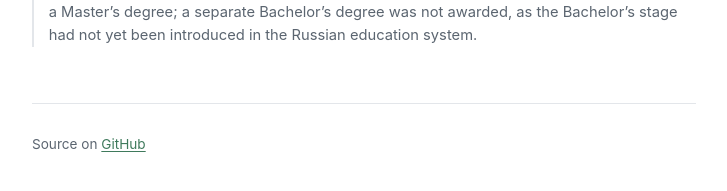
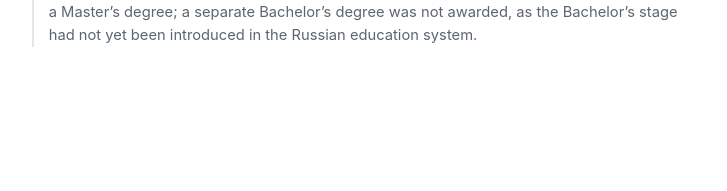
Before and after one commit to Ellariel/cv, a Jekyll site: the page built from index.md, in a window 1280 px wide and 900 px high, scrolled down 3578 px. Shown: the part 670-861 px from the top of the window, without its empty margins (276-1003 px from the left). Built offline with Jekyll 4.4.1, drawn with Linux system fonts in a browser that asks for light colours; after the commit the page ends 4365 px from its top, so only the background shows below that.

Commit message:
removed a footer

```diff
--- a/_layouts/cv.html
+++ b/_layouts/cv.html
@@ -14,9 +14,6 @@
 <body>
 <div class="page">
 {{ content }}
-<footer class="site-footer">
-  <p>Source on <a href="https://github.com/Ellariel/cv">GitHub</a></p>
-</footer>
 </div>
 </body>
 </html>
```
